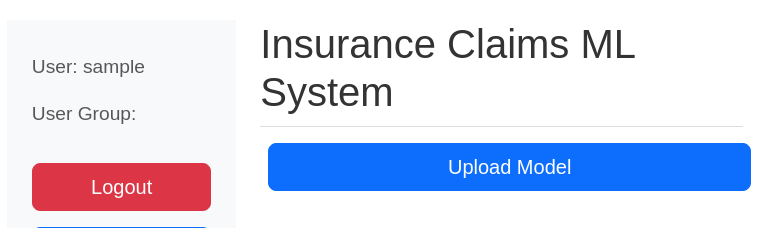
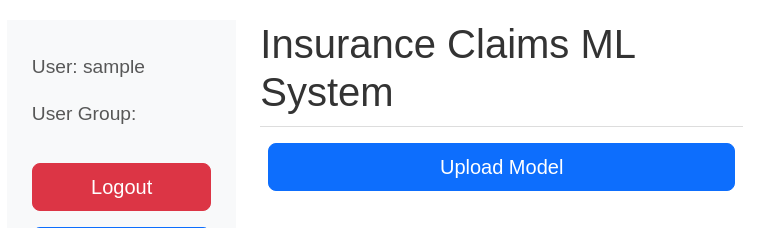
Before and after one commit to charclayt/headlights, a Django app: page /app/ml/ in a window 1280 px wide. Shown: the top 228 px of the page, without its empty margins (265-1047 px from the left). Run offline with Django 5.2, Linux system fonts and the light colour scheme; a user stored in the database is signed in; data that the repository does not hold is empty.

Commit message:
button centering

```diff
--- a/templates/ml/ml.html
+++ b/templates/ml/ml.html
@@ -4,8 +4,11 @@
 
     <h1>Insurance Claims ML System</h1>
 
+
+    <div class="d-flex justify-content-center">
+        <a class="btn btn-primary btn-lg m-2 w-100" href="{% url 'upload_model' %}"> Upload Model </a>
+    </div>
     <div>
-        <a class="btn btn-primary btn-lg w-100 m-2" href="{% url 'upload_model' %}"> Upload Model </a>
         <h3 style="margin-top: 1em;">Available Models</h3>
         {% if success %}
             <table class="table table-bordered">
```
